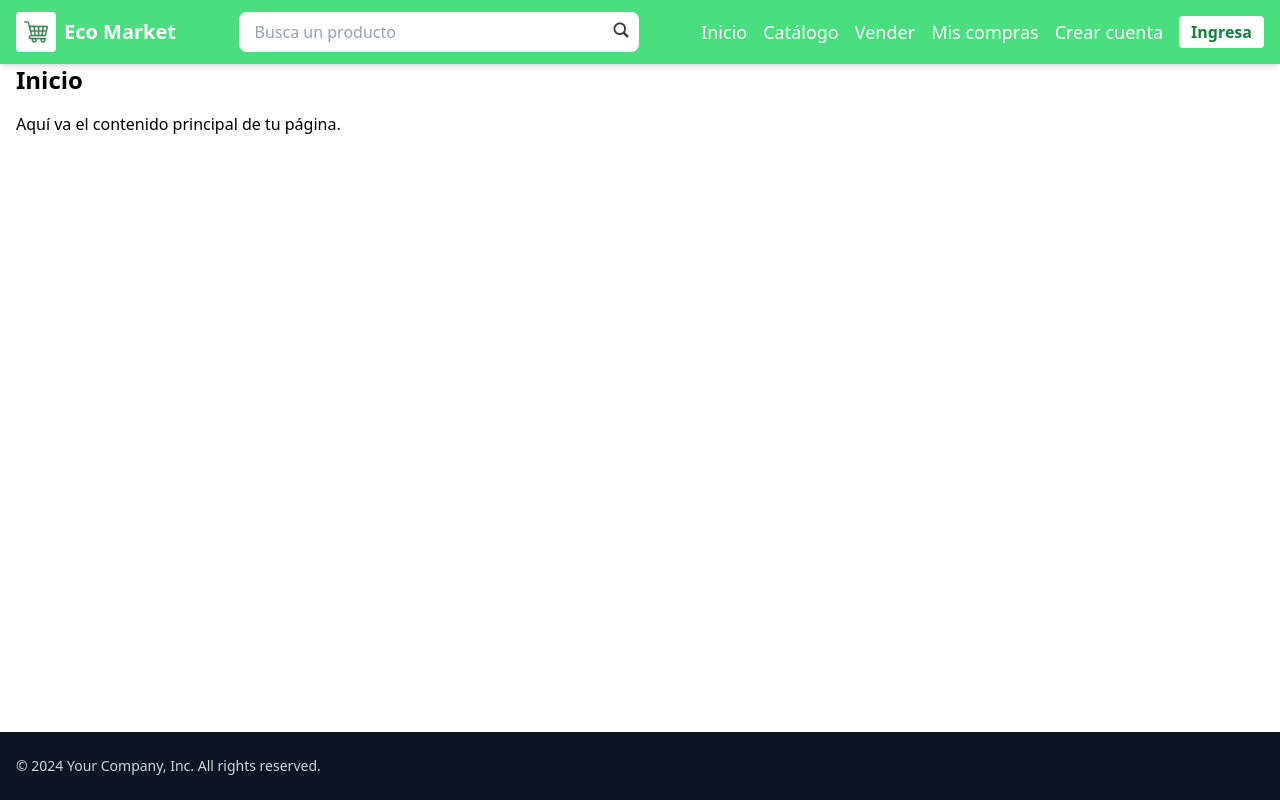
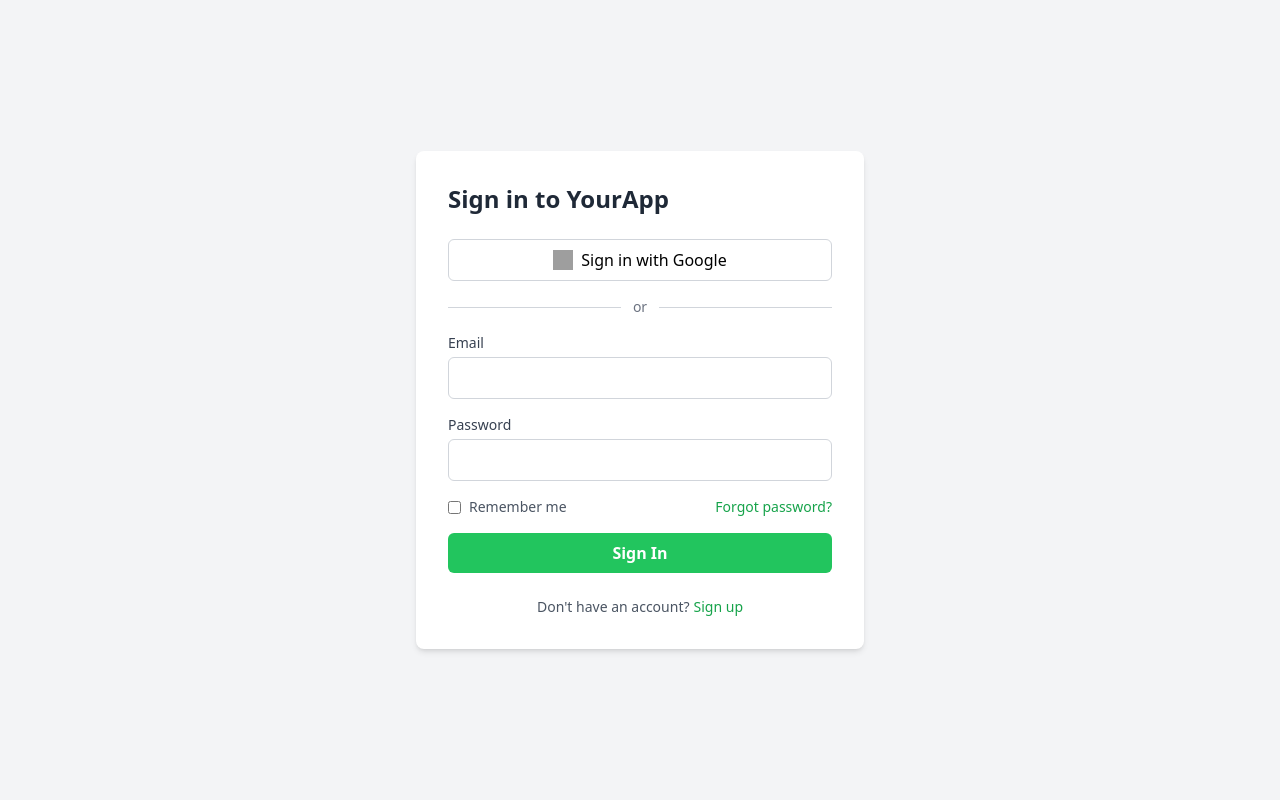
Before and after one commit to LTYLO/Ecomarket_, a React (Create React App) app: page /registrarse in a window 1280 px wide. Built offline with nearby package versions, Linux system fonts and the light colour scheme; grey boxes are pictures that could not be loaded.

Commit message:
Se añade el login y el singIn

```diff
--- a/src/App.js
+++ b/src/App.js
@@ -17,7 +17,7 @@ function App() {
       {/* Error Display */}
       <Route path='*' element={<Error404/>}/>
       {/* Error Display */}
-      <Route path='/home' element={<Home/>}/>
+      <Route path='/' element={<Home/>}/>
       <Route path='/catalogo' element={<Catalogo />}/>
       <Route path='/vender' element={<Vender/>}/>
       <Route path='/mis_Compras' element={<Mis_Compras/>}/>
--- /dev/null
+++ b/src/components/login.js
@@ -0,0 +1,49 @@
+import { connect } from 'react-redux';
+import { NavLink } from 'react-router-dom';
+
+const LoginForm = () => {
+  const handleLogin = (e) => {
+    e.preventDefault();
+
+    console.log('Intentando iniciar sesión...');
+  };
+
+  return (
+    <div className="flex items-center justify-center min-h-screen bg-gray-100">
+      <form onSubmit={handleLogin} className="bg-white p-6 rounded shadow-md w-full max-w-sm">
+        <h2 className="text-2xl font-bold mb-4">Login</h2>
+
+        <input
+          type="email"
+          placeholder="Email"
+          className="w-full mb-3 p-2 border border-gray-300 rounded"
+          required
+        />
+        <input
+          type="password"
+          placeholder="Password"
+          className="w-full mb-4 p-2 border border-gray-300 rounded"
+          required
+        />
+        <button
+          type="submit"
+          className="w-full bg-green-500 hover:bg-green-600 text-white font-semibold py-2 rounded"
+        >
+          Log In
+        </button>
+
+        <p className="mt-4 text-center text-sm text-gray-600">
+          Don’t have an account?{' '}
+          <NavLink to="/signup" className="text-green-600 hover:underline">
+            Sign up
+          </NavLink>
+        </p>
+      </form>
+    </div>
+  );
+};
+
+const mapStateToProps = (state) => ({});
+
+
+export default connect(mapStateToProps)(LoginForm);
--- /dev/null
+++ b/src/components/sing-up.js
@@ -0,0 +1,88 @@
+import { connect } from 'react-redux';
+import { NavLink } from 'react-router-dom';
+
+const SignIn = () => {
+  const handleSubmit = (e) => {
+    e.preventDefault();
+    console.log("Formulario enviado");
+  };
+
+  return (
+    <div className="bg-gray-100 flex items-center justify-center min-h-screen px-4">
+      <div className="bg-white p-8 rounded-lg shadow-md w-full max-w-md">
+        <h2 className="text-2xl font-bold mb-6 text-gray-800">Sign in to YourApp</h2>
+
+        <button className="w-full flex items-center justify-center gap-2 border border-gray-300 py-2 rounded-md mb-4 hover:bg-gray-50">
+          <img
+            src="https://www.svgrepo.com/show/475656/google-color.svg"
+            alt="Google icon"
+            className="w-5 h-5"
+          />
+          <span className="font-medium">Sign in with Google</span>
+        </button>
+
+        <div className="flex items-center my-4">
+          <div className="flex-grow h-px bg-gray-300"></div>
+          <span className="px-3 text-sm text-gray-500">or</span>
+          <div className="flex-grow h-px bg-gray-300"></div>
+        </div>
+
+        <form className="space-y-4" onSubmit={handleSubmit}>
+          <div>
+            <label htmlFor="email" className="block text-sm font-medium text-gray-700">
+              Email
+            </label>
+            <input
+              type="email"
+              id="email"
+              name="email"
+              required
+              className="mt-1 block w-full border border-gray-300 rounded-md p-2 focus:ring-green-500 focus:border-green-500"
+            />
+          </div>
+
+          <div>
+            <label htmlFor="password" className="block text-sm font-medium text-gray-700">
+              Password
+            </label>
+            <input
+              type="password"
+              id="password"
+              name="password"
+              required
+              className="mt-1 block w-full border border-gray-300 rounded-md p-2 focus:ring-green-500 focus:border-green-500"
+            />
+          </div>
+
+          <div className="flex items-center justify-between text-sm text-gray-600">
+            <label className="flex items-center">
+              <input type="checkbox" className="mr-2" />
+              Remember me
+            </label>
+            <a href="#" className="text-green-600 hover:underline">
+              Forgot password?
+            </a>
+          </div>
+
+          <button
+            type="submit"
+            className="w-full bg-green-500 hover:bg-green-600 text-white font-semibold py-2 px-4 rounded-md transition"
+          >
+            Sign In
+          </button>
+        </form>
+
+        <p className="text-center text-sm text-gray-600 mt-6">
+          Don't have an account?
+          <a href="#" className="text-green-600 hover:underline ml-1">
+            Sign up
+          </a>
+        </p>
+      </div>
+    </div>
+  );
+};
+const mapStateToProps = (state) => ({});
+
+
+export default connect(mapStateToProps)(SignIn);
--- a/src/containers/pages/Home.jsx
+++ b/src/containers/pages/Home.jsx
@@ -6,7 +6,6 @@ function Home() {
   return (
     <Layout>
       <Navbar />
-
       <main className="flex-grow pt-[64px] px-4">
         <h1 className="text-2xl font-bold mb-4">Inicio</h1>
         <p>Aquí va el contenido principal de tu página.</p>
--- a/src/containers/pages/Login.jsx
+++ b/src/containers/pages/Login.jsx
@@ -1,18 +1,10 @@
-import Footer from "components/footer";
-import Navbar from "components/Navbar";
 import Layout from "hocs/layout/layout";
+import LoginForm from "components/login";
 
 function Login() {
   return (
     <Layout>
-      <Navbar />
-
-      <main className="flex-grow pt-[64px] px-4">
-        <h1 className="text-2xl font-bold mb-4">Inicio</h1>
-        <p>Aquí va el contenido principal de tu página.</p>
-      </main>
-
-      <Footer />
+     <LoginForm/>
     </Layout>
   );
 }
--- a/src/containers/pages/Sing_Up.jsx
+++ b/src/containers/pages/Sing_Up.jsx
@@ -1,20 +1,11 @@
-import Footer from "components/footer";
-import Navbar from "components/Navbar";
 import Layout from "hocs/layout/layout";
+import SignIn from "components/sing-up"
 
 function Sing_Up() {
   return (
     <Layout>
-      <Navbar />
-
-      <main className="flex-grow pt-[64px] px-4">
-        <h1 className="text-2xl font-bold mb-4">Inicio</h1>
-        <p>Aquí va el contenido principal de tu página.</p>
-      </main>
-
-      <Footer />
+     <SignIn/>
     </Layout>
   );
 }
-
 export default Sing_Up;
```
